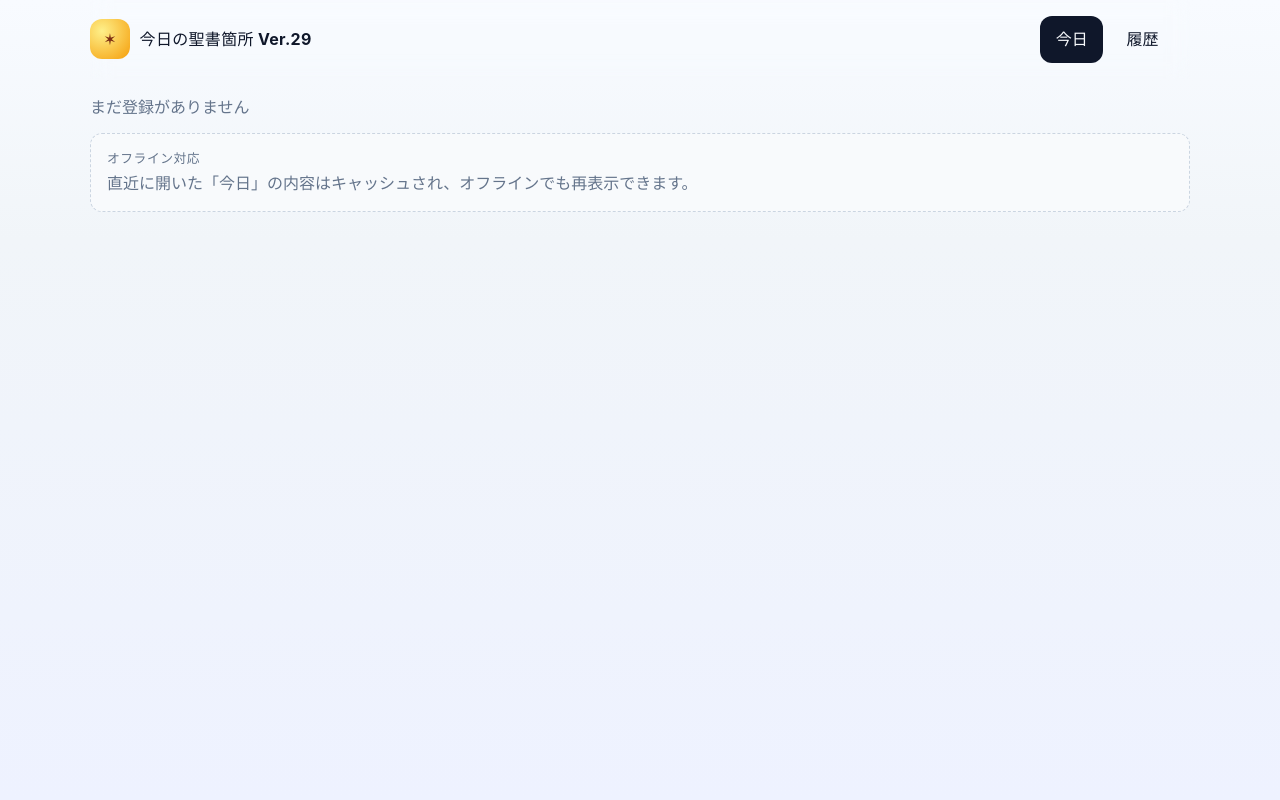
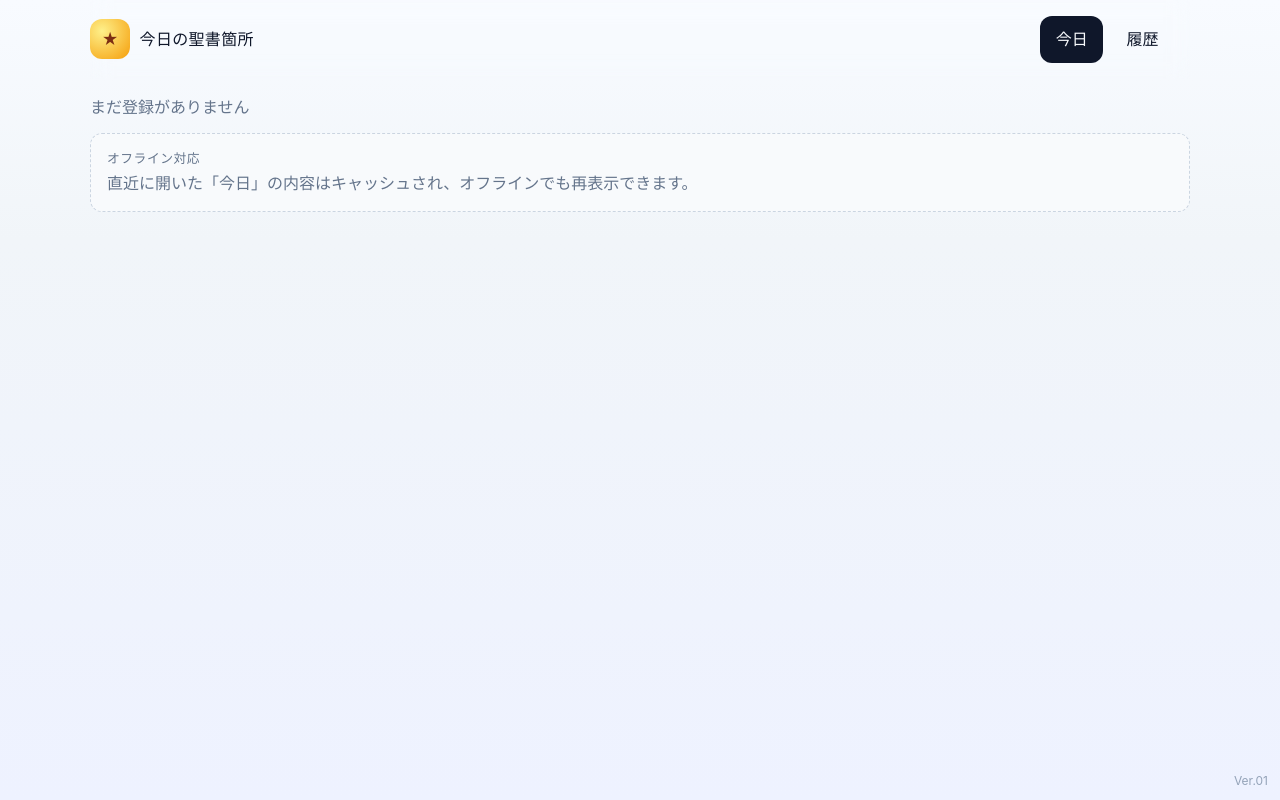
Before and after one commit to heavengates-jp/seishokasho, a React (Vite) app: page / in a window 1280 px wide. Built offline with nearby package versions, Linux system fonts and the light colour scheme; no server answers; the database is empty.

Commit message:
Show Ver.01 in footer and remove header version

```diff
--- a/index.html
+++ b/index.html
@@ -7,7 +7,7 @@
     <meta name="viewport" content="width=device-width, initial-scale=1.0" />
     <meta name="theme-color" content="#0f172a" />
     <meta name="description" content="今日の聖書箇所を閲覧できるPWAです。" />
-    <title>今日の聖書箇所 Ver.29</title>
+    <title>今日の聖書箇所</title>
   </head>
   <body>
     <div id="root"></div>
--- a/src/components/Layout.tsx
+++ b/src/components/Layout.tsx
@@ -17,9 +17,9 @@ export default function Layout({ children }: { children: ReactNode }) {
     <div className="app">
       <header className="shell header">
         <div className="brand">
-          <span className="brand-mark">✶</span>
+          <span className="brand-mark">★</span>
           <div>
-            <p className="title">今日の聖書箇所 Ver.29</p>
+            <p className="title">今日の聖書箇所</p>
           </div>
         </div>
         <nav className="nav">
@@ -55,6 +55,18 @@ export default function Layout({ children }: { children: ReactNode }) {
         </div>
       </header>
       <main className="shell">{children}</main>
+      <div
+        style={{
+          position: 'fixed',
+          right: '12px',
+          bottom: '10px',
+          fontSize: '12px',
+          color: '#94a3b8',
+          zIndex: 30,
+        }}
+      >
+        Ver.01
+      </div>
     </div>
   )
 }
```
